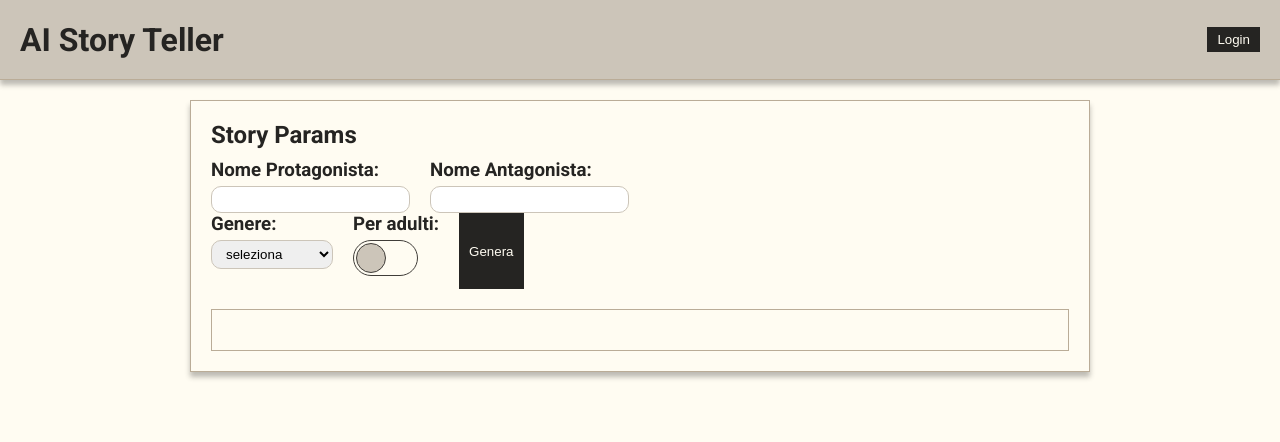
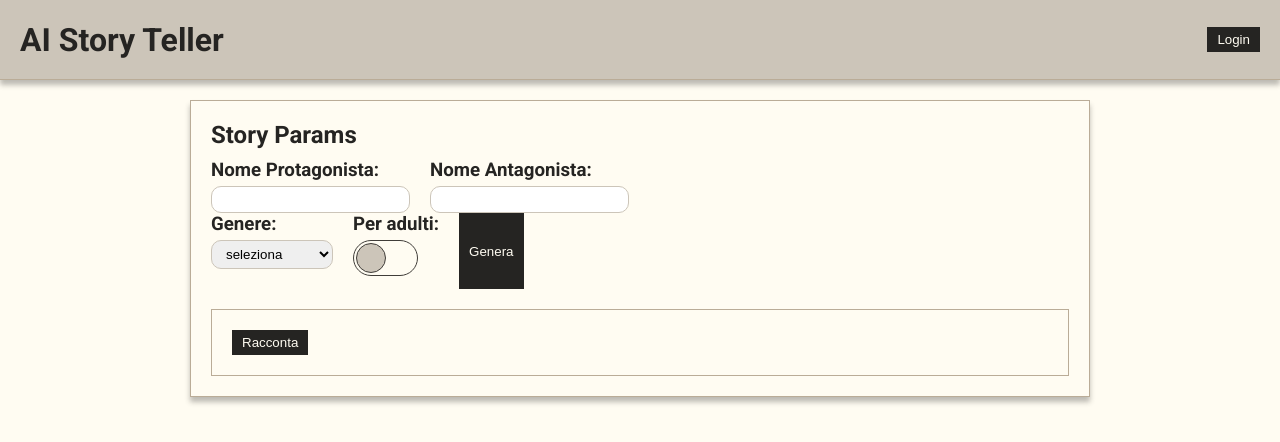
Before and after one commit to meliasil/ai-story-teller, a Next.js app: page / in a window 1280 px wide. Shown: the top 442 px of the page. Built offline with nearby package versions, Linux system fonts and the light colour scheme.

Commit message:
feat: add HandleVoice

```diff
--- a/src/pages/index.tsx
+++ b/src/pages/index.tsx
@@ -53,8 +53,14 @@ export default function Home() {
 
 
     setLoading(false);
+  };
 
-  };
+const handleVoice = () => {
+  const  utterance = new SpeechSynthesisUtterance(response);
+  utterance.lang = "it-IT";
+
+  speechSynthesis.speak(utterance)
+}
 
   return (
     <>
@@ -110,7 +116,10 @@ export default function Home() {
                 <p>loading...</p>
               </div>
             ) : (
-              <div className={style.result}>{response}</div>
+              <div className={style.result}>
+                <div className={style.btn}><Button label="Racconta" onClick={handleVoice}/>
+                </div>
+                {response}</div>
             )}
           </WindowBox>
         </div>
```
